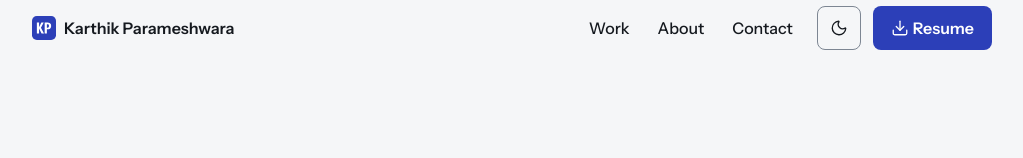
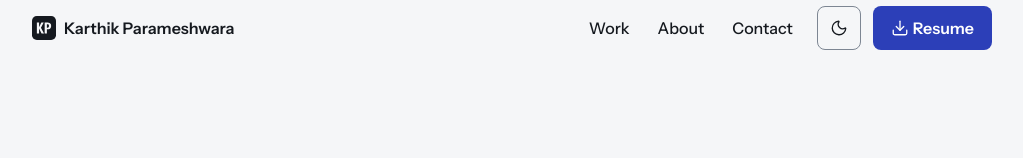
Before and after one commit to Karthik-beta/personal-website, a Next.js app: page /styleguide in a window 1280 px wide. Shown: the top 158 px of the page, without its empty margins (128-1151 px from the left). Built offline with nearby package versions, Linux system fonts and the light colour scheme; no server answers.

Commit message:
style: draw the header monogram in the text colour

```diff
--- a/src/app/styleguide/page.tsx
+++ b/src/app/styleguide/page.tsx
@@ -451,10 +451,12 @@ export default function StyleguidePage() {
           >
             <div className="flex flex-wrap items-center gap-3">
               <Monogram className="size-12" />
-              <Monogram />
+              <Monogram tone="ink" className="size-12" />
+              <Monogram tone="ink" />
               <span className="text-sm text-muted">
                 The monogram, outlined from Instrument Sans. Generated by <code>bun run brand</code>
-                .
+                . The accent version is the brand mark (favicon, link previews); the nav uses the
+                text-colour version so the Resume button is its only accent.
               </span>
             </div>
           </Specimen>
--- a/src/components/site/monogram.tsx
+++ b/src/components/site/monogram.tsx
@@ -1,17 +1,30 @@
 import { cn } from "@/lib/cn";
 import { monogramLetters, monogramRadius, monogramSide, monogramViewBox } from "./monogram-paths";
 
+const tones = {
+  /** White letters on the accent square: the brand version (favicon, link previews). */
+  accent: { square: "fill-accent", letters: "fill-on-accent" },
+  /** Text colour, so the nav's only accent is the Resume button (docs/design/08). */
+  ink: { square: "fill-ink", letters: "fill-paper" },
+} as const;
+
 /** "KP" monogram, outlined from Instrument Sans (see scripts/build-brand.py). Decorative. */
-export function Monogram({ className }: { className?: string }) {
+export function Monogram({
+  tone = "accent",
+  className,
+}: {
+  tone?: keyof typeof tones;
+  className?: string;
+}) {
   return (
     <svg aria-hidden viewBox={monogramViewBox} className={cn("size-6 shrink-0", className)}>
       <rect
         width={monogramSide}
         height={monogramSide}
         rx={monogramRadius}
-        className="fill-accent"
+        className={tones[tone].square}
       />
-      <path d={monogramLetters} className="fill-on-accent" />
+      <path d={monogramLetters} className={tones[tone].letters} />
     </svg>
   );
 }
--- a/src/components/site/site-header.tsx
+++ b/src/components/site/site-header.tsx
@@ -60,7 +60,7 @@ export function SiteHeader() {
           aria-label={`${site.name}, home`}
           className="mr-auto flex min-h-11 items-center gap-2 text-sm font-semibold"
         >
-          <Monogram />
+          <Monogram tone="ink" />
           <span aria-hidden className="hidden sm:inline">
             {site.name}
           </span>
```
Also changed, not shown: 1 other file (tests, documents, lock files or other folders).
